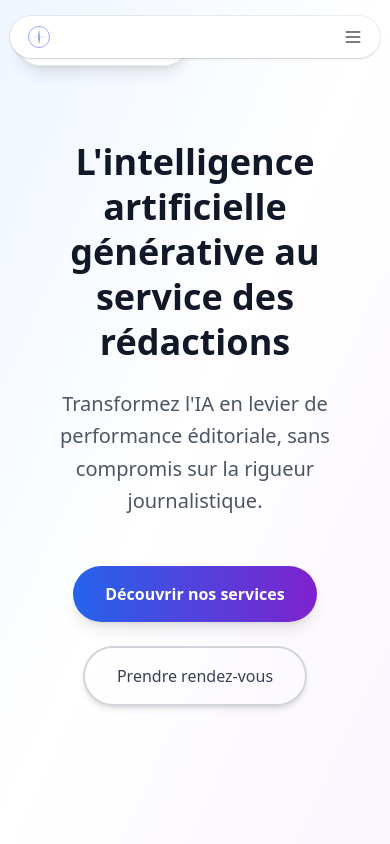
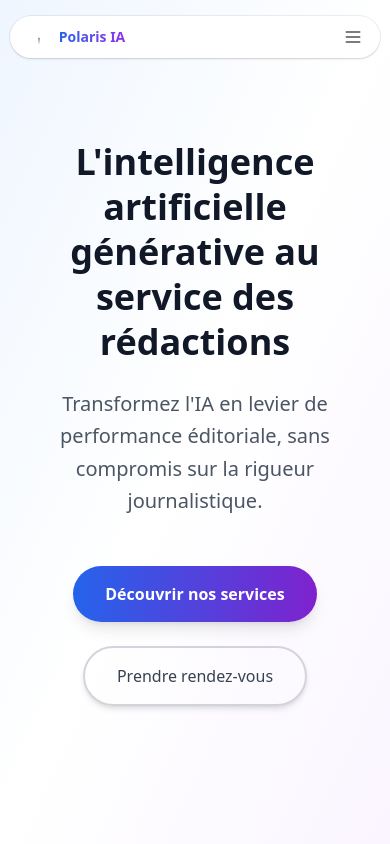
Before and after one commit to Xprriacst/polaris-press-landing-page, a React (Vite) app: page / in a window 390 px wide. Shown: the top 844 px of the page. Built offline with nearby package versions, Linux system fonts and the light colour scheme.

Commit message:
Mise à jour : ajustements navigation et corrections mineures UI

```diff
--- a/src/App.jsx
+++ b/src/App.jsx
@@ -54,8 +54,8 @@ const HomePage = () => {
 
   return (
     <div className="min-h-screen bg-white text-gray-900 relative overflow-hidden">
-      {/* Logo fixe en haut à gauche */}
-      <div className="fixed top-4 left-4 z-50">
+      {/* Logo fixe en haut à gauche - masqué en mobile car présent dans FloatingNav */}
+      <div className="hidden sm:block fixed top-4 left-4 z-50">
         <div className="flex items-center space-x-3 bg-white/90 backdrop-blur-sm rounded-full px-4 py-2 shadow-lg border border-gray-200">
           <CompassLogo className="h-8 w-8" />
           <span className="text-xl font-bold bg-gradient-to-r from-blue-600 to-purple-600 bg-clip-text text-transparent">
--- a/src/components/ui/floating-navbar.jsx
+++ b/src/components/ui/floating-navbar.jsx
@@ -30,9 +30,12 @@ export const FloatingNav = ({
           className
         )}
       >
-        {/* Logo visible on mobile */}
-        <div className="flex items-center">
+        {/* Logo + nom visible sur mobile */}
+        <div className="flex sm:hidden items-center space-x-2">
           <CompassLogo className="h-6 w-6 text-blue-600" />
+          <span className="text-sm font-bold bg-gradient-to-r from-blue-600 to-purple-600 bg-clip-text text-transparent">
+            Polaris IA
+          </span>
         </div>
 
         {/* Menu icon visible on mobile */}
```
